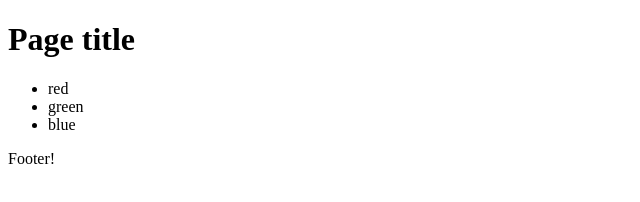
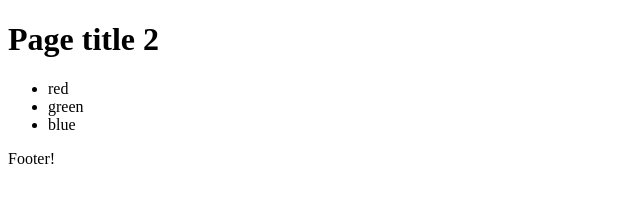
Before and after one commit to LiudmylaKuzmenko/my-page, a plain HTML site: page index.html in a window 1280 px wide. Shown: the full height of the page, 0-640 px from the left. Drawn offline with Linux system fonts and the light colour scheme.

Commit message:
update h1

```diff
--- a/index.html
+++ b/index.html
@@ -7,7 +7,7 @@
 </head>
 <body>
   <header></header>
-  <main><h1>Page title</h1>
+  <main><h1>Page title 2</h1>
     <ul>
       <li>red</li>
       <li>green</li>
```
